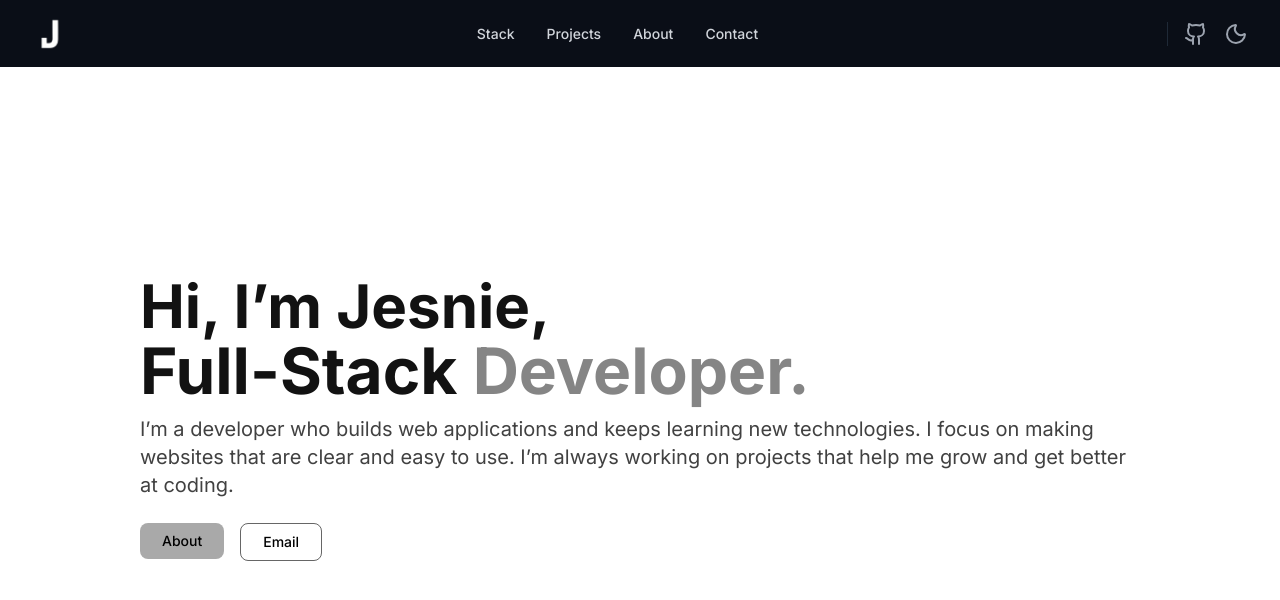
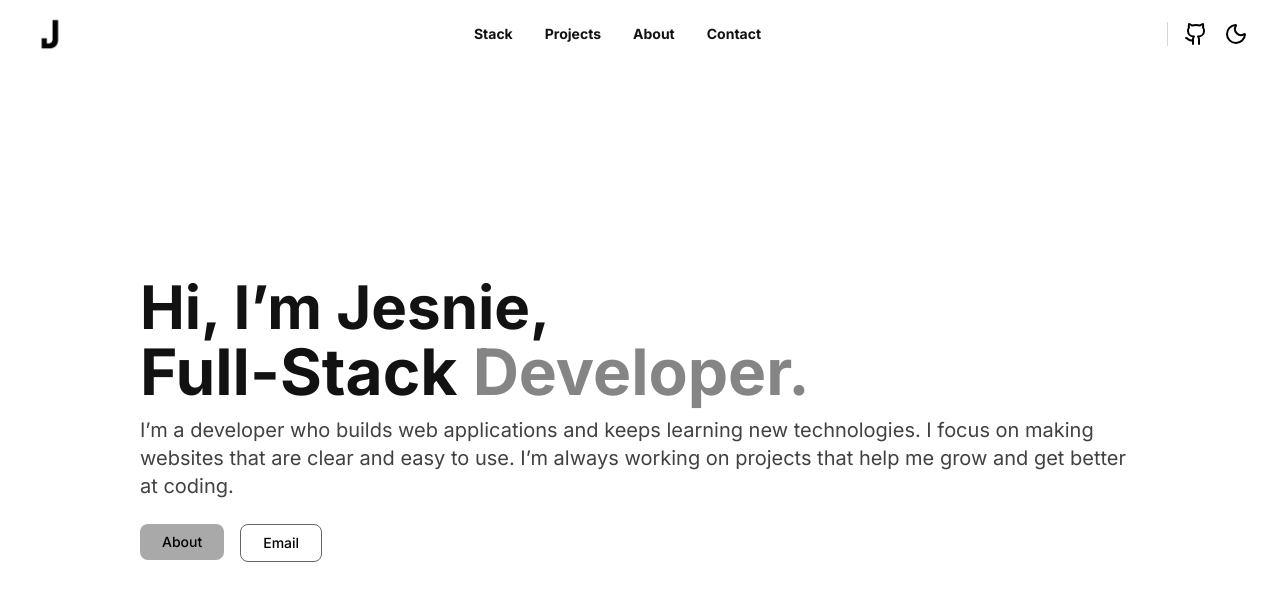
Before and after one commit to jesniemagaling/jesnie-portfolio, a React (Vite) app: page / in a window 1280 px wide. Shown: the top 600 px of the page. Built offline with nearby package versions, Linux system fonts and the light colour scheme.

Commit message:
feat: dark mode for navbar

```diff
--- a/src/components/Navbar.tsx
+++ b/src/components/Navbar.tsx
@@ -1,5 +1,5 @@
 import { Github, Sun, Moon, Menu, X } from "lucide-react";
-import type { SetStateAction } from "react";
+import { useState, type SetStateAction } from "react";
 import type { Dispatch } from "react";
 
 interface NavbarProps {
@@ -12,74 +12,145 @@ export default function Navbar({ mode, setMode }: NavbarProps) {
     const newMode = mode === "dark" ? "light" : "dark";
     setMode(newMode);
 
-    // update Tailwind class
     document.documentElement.classList.toggle("dark", newMode === "dark");
 
-    // remember choice
     localStorage.setItem("theme", newMode);
   };
 
+  const [isOpen, setIsOpen] = useState(false);
+
   return (
-    <nav className="flex items-center justify-between bg-[#0A0E17] px-8 py-4 text-gray-300">
+    <nav className="flex items-center justify-between p-4 sm:px-8">
       <div className="flex items-center">
         <div className="w-[36px]">
-          <img src="/icons/dark-logo.png" alt="jesnie-icon" />
+          <img
+            className="hidden dark:block"
+            src="/icons/dark-logo.png"
+            alt="jesnie-icon"
+          />
+          <img
+            className="block dark:hidden"
+            src="/icons/light-logo.png"
+            alt="jesnie-icon"
+          />
         </div>
       </div>
 
       {/* Desktop menu */}
-      <ul className="hidden gap-8 text-sm font-medium md:flex">
+      <ul className="hidden gap-8 text-sm font-semibold md:flex">
         <li>
-          <a href="#stack" className="hover:text-white">
+          <a
+            href="#stack"
+            className="transition-colors duration-100 hover:text-gray-700 dark:text-white dark:hover:text-gray-300"
+          >
             Stack
           </a>
         </li>
         <li>
-          <a href="#projects" className="hover:text-white">
+          <a
+            href="#projects"
+            className="transition-colors duration-100 hover:text-gray-700 dark:text-white dark:hover:text-gray-300"
+          >
             Projects
           </a>
         </li>
         <li>
-          <a href="#about" className="hover:text-white">
+          <a
+            href="#about"
+            className="transition-colors duration-100 hover:text-gray-700 dark:text-white dark:hover:text-gray-300"
+          >
             About
           </a>
         </li>
         <li>
-          <a href="#contact" className="hover:text-white">
+          <a
+            href="#contact"
+            className="transition-colors duration-100 hover:text-gray-700 dark:text-white dark:hover:text-gray-300"
+          >
             Contact
           </a>
         </li>
       </ul>
 
       {/* Icons */}
-      <div className="hidden items-center space-x-4 border-l border-gray-800 pl-4 md:flex">
+      <div className="hidden items-center space-x-4 border-l border-gray-300 pl-4 dark:border-gray-800 md:flex">
         <a
           href="https://github.com/jesniemagaling"
           target="_blank"
           rel="noopener noreferrer"
         >
-          <Github className="text-gray-400 hover:text-white dark:text-gray-200 dark:hover:text-white md:h-6 md:w-6" />
+          <Github className="text-black transition-colors duration-100 hover:text-gray-700 dark:text-white dark:hover:text-gray-300 md:h-6 md:w-6" />
         </a>
         <button onClick={toggleDarkMode}>
           {mode === "dark" ? (
-            <Sun className="text-gray-400 hover:text-white md:h-6 md:w-6" />
+            <Sun className="text-black transition-colors duration-100 hover:text-gray-700 dark:text-white dark:hover:text-gray-300 md:h-6 md:w-6" />
           ) : (
-            <Moon className="text-gray-400 hover:text-white md:h-6 md:w-6" />
+            <Moon className="text-black transition-colors duration-100 hover:text-gray-700 dark:text-white dark:hover:text-gray-300 md:h-6 md:w-6" />
           )}
         </button>
       </div>
 
-      {/* Mobile menu button */}
       <button
-        className="hover:text-white md:hidden"
-        onClick={() => setMode(mode === "dark" ? "light" : "dark")}
+        className="text-black transition-colors duration-100 hover:text-gray-700 dark:text-white dark:hover:text-gray-300 md:hidden"
+        onClick={() => setIsOpen(!isOpen)}
       >
-        {mode === "dark" ? (
-          <X className="h-6 w-6" />
-        ) : (
-          <Menu className="h-6 w-6" />
-        )}
+        {isOpen ? <X className="h-6 w-6" /> : <Menu className="h-6 w-6" />}
       </button>
+
+      {isOpen && (
+        <div className="absolute left-0 top-14 z-10 w-full md:hidden">
+          <ul className="flex flex-col space-y-4 px-10 py-6 text-sm text-gray-300">
+            <li>
+              <a
+                href="#stack"
+                className="font-semibold text-black transition-colors duration-100 hover:text-gray-700 dark:text-white dark:hover:text-gray-300"
+              >
+                Stack
+              </a>
+            </li>
+            <li>
+              <a
+                href="#projects"
+                className="font-semibold text-black transition-colors duration-100 hover:text-gray-700 dark:text-white dark:hover:text-gray-300"
+              >
+                Projects
+              </a>
+            </li>
+            <li>
+              <a
+                href="#about"
+                className="font-semibold text-black transition-colors duration-100 hover:text-gray-700 dark:text-white dark:hover:text-gray-300"
+              >
+                About
+              </a>
+            </li>
+            <li>
+              <a
+                href="#contact"
+                className="font-semibold text-black transition-colors duration-100 hover:text-gray-700 dark:text-white dark:hover:text-gray-300"
+              >
+                Contact
+              </a>
+            </li>
+          </ul>
+          <div className="flex items-center space-x-4 px-10 pb-6 pt-2">
+            <a
+              href="https://github.com/jesniemagaling"
+              target="_blank"
+              rel="noopener noreferrer"
+            >
+              <Github className="text-black transition-colors duration-100 hover:text-gray-700 dark:text-white dark:hover:text-gray-300 md:h-6 md:w-6" />
+            </a>
+            <button onClick={toggleDarkMode}>
+              {mode === "dark" ? (
+                <Sun className="text-black transition-colors duration-100 hover:text-gray-700 dark:text-white dark:hover:text-gray-300 md:h-6 md:w-6" />
+              ) : (
+                <Moon className="text-black transition-colors duration-100 hover:text-gray-700 dark:text-white dark:hover:text-gray-300 md:h-6 md:w-6" />
+              )}
+            </button>
+          </div>
+        </div>
+      )}
     </nav>
   );
 }
--- a/src/index.css
+++ b/src/index.css
@@ -3,5 +3,5 @@
 @tailwind utilities;
 
 html {
-  @apply transition-colors duration-300 ease-in-out;
+  @apply transition-colors duration-1000 ease-in-out;
 }
```
